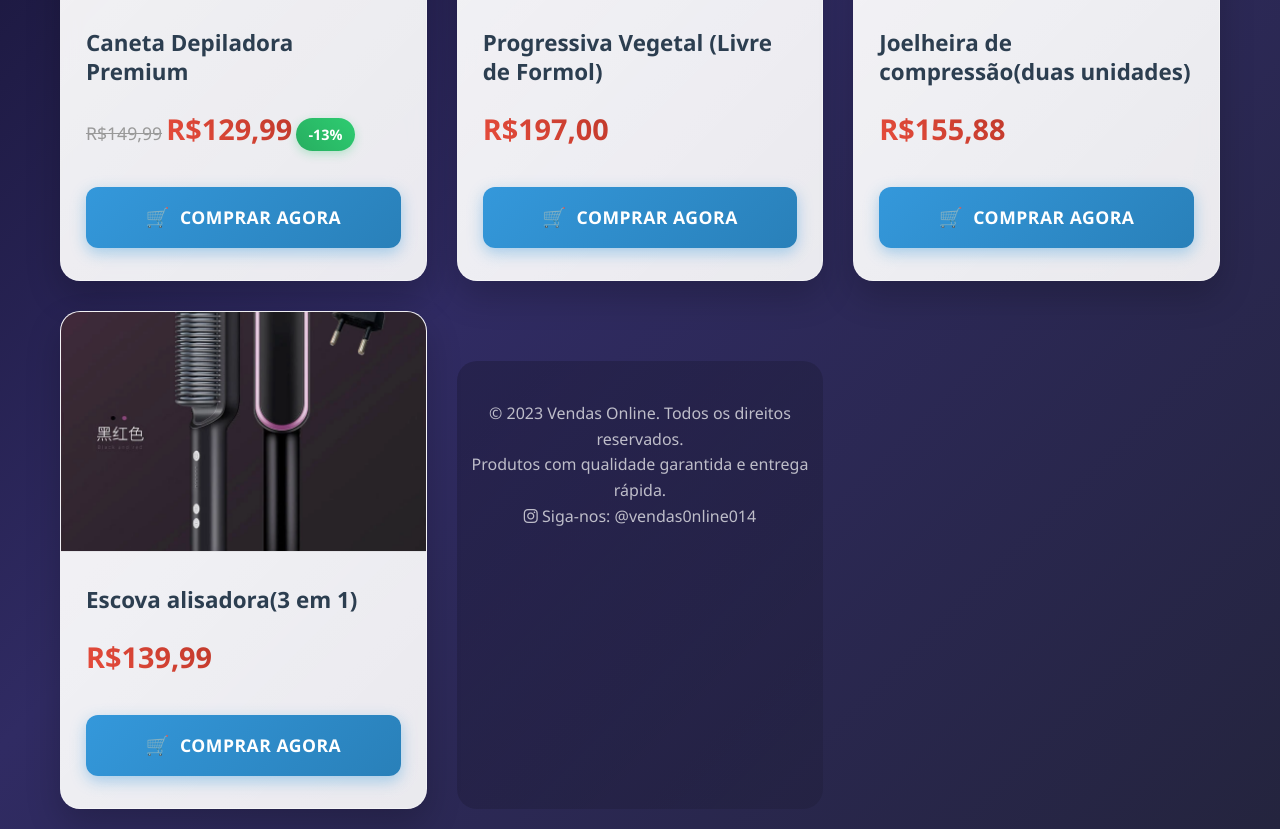
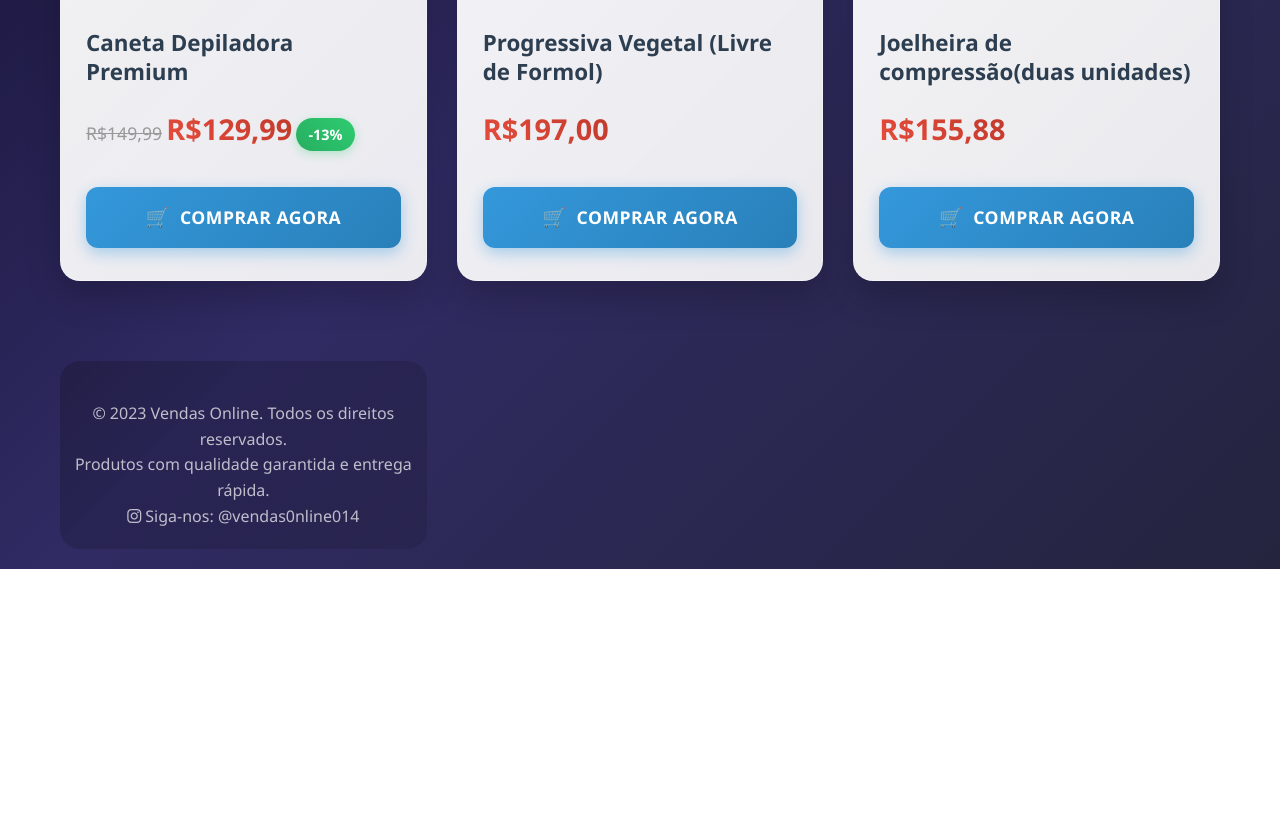
Before and after one commit to mateusriapo-byte/vendasonline, a plain HTML site: page index.html in a window 1280 px wide. Shown: the part 616-1445 px from the top of the page. After the commit the page ends 1185 px from the top, so only its background shows below. Drawn offline with Linux system fonts and the light colour scheme.

Commit message:
Update index.html

```diff
--- a/index.html
+++ b/index.html
@@ -341,17 +341,7 @@
                     <a href="https://entrega.logzz.com.br/pay/mem8yk0q2/2-unidades-joelheira-de-compressao---oferta" target="_blank" class="buy-button">Comprar Agora</a>
                 </div>
             </div>
-            <!-- Produto 4 -->
-            <div class="product-card">
-                <img src="img/produto4.jpeg" alt="Escova alisadora" class="product-image" onerror="this.src='https://placehold.co/400x240/2c3e50/ffffff?text=Escova+alisadora'">
-                <div class="product-info">
-                    <h3 class="product-title">Escova alisadora(3 em 1)</h3>
-                    <div class="price-container">
-                        <span class="new-price">R$139,99</span>
-                    </div>
-                    <a href="https://entrega.logzz.com.br/pay/mem00n7m4/1-unidade-escova-alisadora" target="_blank" class="buy-button">Comprar Agora</a>
-                </div>
-            </div>
+
 
         <footer>
             <div class="footer-content">
```
